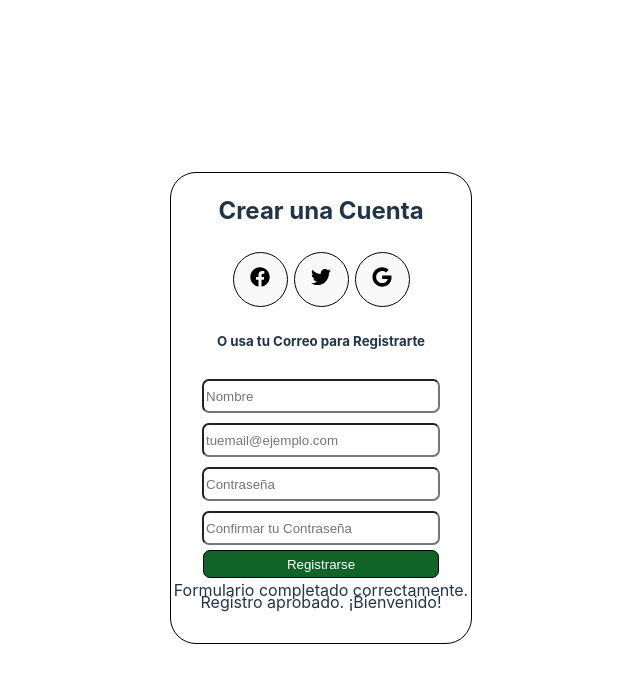
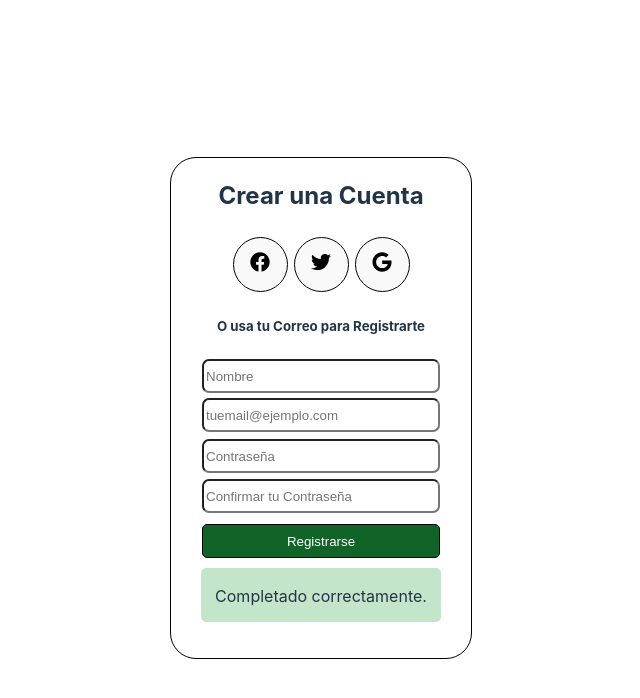
Before and after one commit to luisCastroMarquez/React-Componentes_Eventos, a React (Vite) app in the folder componentes_eventos/: page / in a window 1280 px wide. Both pictures are taken after typing "Sample", "name@example.com", "Sample123", "Sample123" into the empty fields and a click on the button "Registrarse". Shown: the top 698 px of the page, without its empty margins (319-959 px from the left). Built offline with nearby package versions, Linux system fonts and the light colour scheme.

Commit message:
nine commit, correction and advance desing

```diff
--- a/componentes_eventos/src/App.jsx
+++ b/componentes_eventos/src/App.jsx
@@ -10,24 +10,30 @@ export default function App() {
         setMessage('');
         setAlertColor('');
     };
-            // Restablece los mensajes despues del formulario
+    // Restablece los mensajes despues del formulario
     useEffect(() => {
         if (message || alertColor) {
             const timer = setTimeout(() => {
                 setMessage('');
                 setAlertColor('');
-            },  2000);
+            },  5000);
 
-            return () => clearTimeout(timer);
+            return () => {
+                clearTimeout(timer);
+                setMessage('');
+                setAlertColor('');
+            };
         }
     }, [message, alertColor]);
 
     return (
-        <>
-            <div className=''>
-                <Registro onSubmit={handleAlertClose}/>
-                {message && <Alert message={message} onClose={handleAlertClose} color={alertColor} />}
-            </div>
-        </>
+        <div className=''>
+            <Registro onSubmit={() => {
+                setMessage('Formulario completado correctamente.');
+                setAlertColor('success');
+                }}
+            />
+            {message && <Alert message={message} onClose={handleAlertClose} color={alertColor} />}
+        </div>
     );
 }
--- a/componentes_eventos/src/components/Alert.jsx
+++ b/componentes_eventos/src/components/Alert.jsx
@@ -1,17 +1,34 @@
-export default function Alert({ message, onClose, type }) {
-    const getColorClass = () => {
+export default function Alert({ message, type }) {
+
+    const getBackgroundColor = () => {
         if (type === 'success') {
-            return 'alert-success';
-        }  else if (type === 'danger') {
-            return 'alert-danger';
-        }  else {
+            return '#C3E6CB'; // Color verde para logrado
+        } else if (type === 'danger') {
+            return  '#F8D7DA'; // Color rojo para error
+        } else {
             return '';
         }
     };
 
     return (
-        <div className={`alert ${getColorClass()}`}>
-            <p>{message.text}</p>
+        <div className="alert"
+            style={{
+                backgroundColor: getBackgroundColor(),
+                display: 'flex',
+                flexDirection: 'column',
+                alignItems: 'center',
+                height:'54px',
+                width: '240px',
+                margin: '3px',
+                textAlign: 'center',
+                borderRadius: '5px'
+            }}
+        >
+            <p style={{
+                    display: 'flex',
+                    flexDirection: 'column',
+                    textAlign: 'center',
+                }}>{message}</p>
         </div>
     );
 }
--- a/componentes_eventos/src/components/Formulario.jsx
+++ b/componentes_eventos/src/components/Formulario.jsx
@@ -1,4 +1,6 @@
 import { useState } from 'react';
+import Alert from './Alert';
+
 
 export default function Formulario ({ onInputChange, onSubmit}) {
     const [nombre, setNombre] = useState('');
@@ -12,19 +14,19 @@ export default function Formulario ({ onInputChange, onSubmit}) {
         e.preventDefault();
 
         if (nombre === '' || email === '' || contrasena === '' || confirmContrasena === '') {
-            setMensajeErrors('Por favor, completa todos los campos del formulario.');
+            setMensajeErrors('Completa todos los campos!');
             setMensajeExito('');
             return;
         }
 
         if (contrasena !== confirmContrasena) {
-            setMensajeErrors('Las contraseñas no coinciden.');
+            setMensajeErrors('Contraseña Incorrecta!');
             setMensajeExito('');
             return;
         }
 
         setMensajeErrors('');
-        setMensajeExito('Formulario completado correctamente.');
+        setMensajeExito('Completado correctamente.');
 
         // Resto de la lógica de validación y procesamiento del formulario
         onSubmit(e); // Llamada a la función onSubmit pasada como prop
@@ -39,7 +41,7 @@ export default function Formulario ({ onInputChange, onSubmit}) {
         <form onSubmit={handleSubmit} style={{ Width:'360px', height:'200px' }}>
             <div>
                 <label htmlFor="nombre"></label>
-                <input style={{ width: '230px', height: '28px', borderRadius: '7px', margin: '5px'}}
+                <input style={{ width: '230px', height: '28px', borderRadius: '7px'}}
                     type="text"
                     id="nombre"
                     placeholder="Nombre"
@@ -48,8 +50,8 @@ export default function Formulario ({ onInputChange, onSubmit}) {
                     onInputChange(e);}}
                 />
             </div>
-            <div >
-                <label htmlFor="email" style={{width: '200px'}}></label>
+            <div>
+                <label htmlFor="email" style={{width: '195px'}}></label>
                 <input style={{ width: '230px', height: '28px', borderRadius: '7px', margin: '5px'}}
                     type="email"
                     id="email"
@@ -64,7 +66,7 @@ export default function Formulario ({ onInputChange, onSubmit}) {
             </div>
             <div>
                 <label htmlFor="contrasena"></label>
-                <input style={{ width: '230px', height: '28px', borderRadius: '7px', margin: '5px'}}
+                <input style={{ width: '230px', height: '28px', borderRadius: '7px', margin: '2px'}}
                     type="password"
                     id="contrasena"
                     placeholder="Contraseña"
@@ -77,7 +79,7 @@ export default function Formulario ({ onInputChange, onSubmit}) {
             </div>
             <div>
                 <label htmlFor="confirmContrasena"></label>
-                <input style={{ width: '230px', height: '28px', borderRadius: '7px', margin: '5px'}}
+                <input style={{ width: '230px', height: '28px', borderRadius: '7px', margin: '4px'}}
                     type="password"
                     id="confirmContrasena"
                     placeholder="Confirmar tu Contraseña"
@@ -90,18 +92,31 @@ export default function Formulario ({ onInputChange, onSubmit}) {
                 {mensajeErrors.confirmContrasena && <span>{mensajeErrors.confirmContrasena}</span>}
             </div>
             <button style={{
-                            width: '236px',
-                            height: '28px',
-                            borderRadius: '7px',
+                            width: '238px',
+                            height: '34px',
+                            margin: '7px',
+                            borderRadius: '5px',
                             border:'solid 1px #000000',
                             backgroundColor: '#126327',
                             color: '#ffffff',
                             }}
                             type="submit">Registrarse</button>
-            <div className=''>
-                {mensajeErrors && <div className="errors-message">{mensajeErrors}</div>}
-                {mensajeExito && <div className="success-message">{mensajeExito}</div>}
+            <div className="card d-flex flex-column-center" style={{display: 'flex', justifyContent: 'center'}}>
+                    <div style={{
+                            display: 'flex',
+                            flexDirection: 'column',
+                            alignItems: 'center',
+                            height:'50px',
+                            width: '235px',
+                            borderRadius: '5px',
+                        }}
+                    >
+
+                    {mensajeErrors && <Alert message={mensajeErrors} type="danger"/>}
+                    {mensajeExito && <Alert message={mensajeExito} type="success"/>}
+                </div>
             </div>
+
         </form>
     );
 };
--- a/componentes_eventos/src/components/Registro.jsx
+++ b/componentes_eventos/src/components/Registro.jsx
@@ -12,9 +12,9 @@ export default function Registro() {
     const handleFormSubmit = (event) => {
         event.preventDefault();
         if (isFormComplete) {
-            setMessage({ text: 'Registro aprobado. ¡Bienvenido!', type: 'success' });
+            setMessage({ text: '', type: 'success' });
         } else {
-            setMessage({ text: 'Por favor, completa todos los campos del formulario.', type: 'error' });
+            setMessage({ text: 'Completa todos los campos!', type: 'error' });
         }
     };
 
@@ -27,9 +27,8 @@ export default function Registro() {
     };
 
     return (
-        <div className="card d-flex flex-column-center "
-            style={{ width: '300px', height: '470px', margin: '12px', border:'solid 1px #000000',
-            borderRadius: '26px', textAlign:'center'}}>
+        <div className="card d-flex flex-column-center" style={{ width: '300px', height: '500px', margin: '12px',
+                                border:'solid 1px #000000', borderRadius: '26px', textAlign:'center',}}>
             <h2> Crear una Cuenta </h2>
             <SocialButton icon={<FaFacebook/>} />
             <SocialButton icon={<FaTwitter/>}/>
@@ -37,7 +36,7 @@ export default function Registro() {
             <h5>O usa tu Correo para Registrarte </h5>
             <Formulario onInputChange={handleInputChange} onSubmit={handleFormSubmit} />
             {message &&
-            <Alert message={message} />}
+            <Alert message={message.text} />}
         </div>
     );
 }
--- a/componentes_eventos/src/components/SocialButton.jsx
+++ b/componentes_eventos/src/components/SocialButton.jsx
@@ -6,7 +6,8 @@ export default function SocialButton({ icon }) {
                             margin: '3px',
                             display: 'inline-block',
                             fontSize: '20px',
-                        border:'solid 1px #000000',borderRadius: '50px'}}>
+                            border:'solid 1px #000000',
+                            borderRadius: '50px'}}>
                 <i className={`fa fa-${icon}`} /> {icon}
             </button>
     );
```
